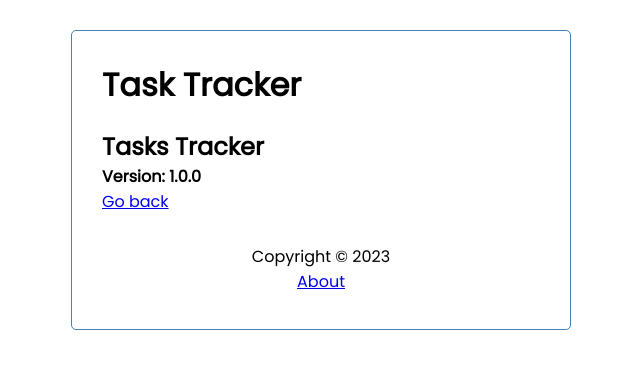
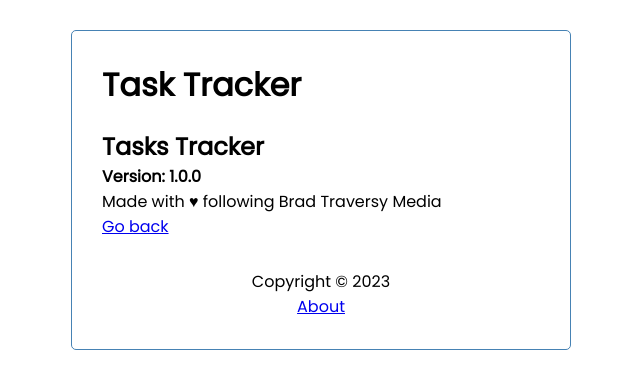
Before and after one commit to JoLrt-dev/task-tracker, an Angular app: page /about in a window 1280 px wide. Shown: the top 388 px of the page, without its empty margins (319-959 px from the left). Built offline with nearby package versions, Linux system fonts and the light colour scheme.

Commit message:
add few comments

```diff
--- a/db.json
+++ b/db.json
@@ -10,7 +10,7 @@
       "id": 2,
       "text": "Meeting at School",
       "day": "May 6th at 1: 30pm",
-      "reminder": true
+      "reminder": false
     },
     {
       "id": 3,
--- a/src/app/Task.ts
+++ b/src/app/Task.ts
@@ -1,5 +1,8 @@
 // This is the interface for the Task object
 // It allows to define the structure of the object Task
+// This will be used in the TaskService to define the type of the tasks array
+// and in the AddTask component to define the type of the task object
+// ngModel will be used to bind the form fields to the task object
 
 export interface Task {
   id?: number;
--- a/src/app/components/about/about.component.html
+++ b/src/app/components/about/about.component.html
@@ -1,5 +1,6 @@
 <div>
   <h2>Tasks Tracker</h2>
   <h4>Version: 1.0.0</h4>
+  <p>Made with &hearts; following Brad Traversy Media</p>
   <a routerLink="/">Go back</a>
 </div>
--- a/src/app/components/add-task/add-task.component.html
+++ b/src/app/components/add-task/add-task.component.html
@@ -1,5 +1,7 @@
 <form *ngIf="showAddTask" class="add-form" (ngSubmit)="onSubmit()">
   <!-- *ngIf === if statement that will check the value of showAddTask. If false, display. If true, hide -->
+  <!-- ngSubmit is an EventEmitter -->
+  <!-- ngModel refers to the Task Interface file (src/app.Task.ts) and it used to check if everything match through add-task-component.ts -->
   <div class="form-control">
     <label for="task">Task</label>
     <input
--- a/src/app/components/add-task/add-task.component.ts
+++ b/src/app/components/add-task/add-task.component.ts
@@ -1,6 +1,6 @@
 import { Component, OnInit, Output, EventEmitter } from '@angular/core';
-import { Task } from 'src/app/Task';
-import { UiService } from 'src/app/services/ui.service';
+import { Task } from 'src/app/Task'; // import the Task interface
+import { UiService } from 'src/app/services/ui.service'; // need to display/add the Add button and component
 import { Subscription } from 'rxjs';
 
 @Component({
--- a/src/app/components/button/button.component.html
+++ b/src/app/components/button/button.component.html
@@ -13,4 +13,5 @@
   (click)="onClick()"
 >
   {{ text }}
+  <!-- text property is dynamically display by the ternary in the header.component.html -->
 </button>
--- a/src/app/components/header/header.component.html
+++ b/src/app/components/header/header.component.html
@@ -6,5 +6,5 @@
     text="{{ showAddTask ? 'Close' : 'Add' }}"
     (btnClick)="toggleAddTask()"
   ></app-button>
-  <!-- do not forget double curly if you want to pass something -->
+  <!-- do not forget double curly && double quote if you want to pass something inside the inline CSS-->
 </header>
```
Also changed, not shown: 1 other file (tests, documents, lock files or other folders).
